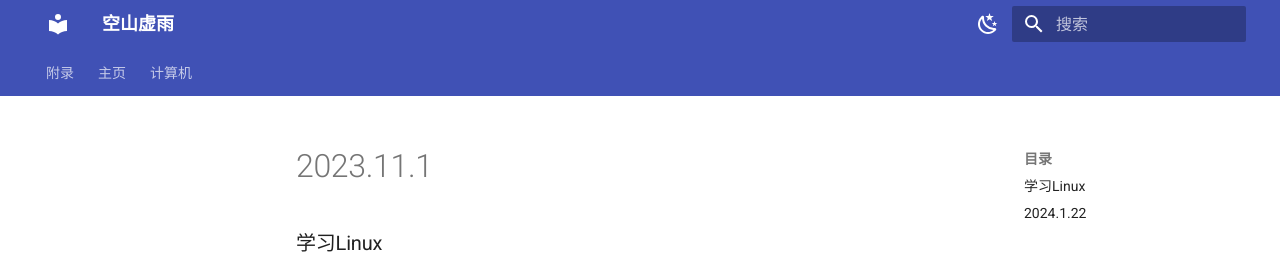
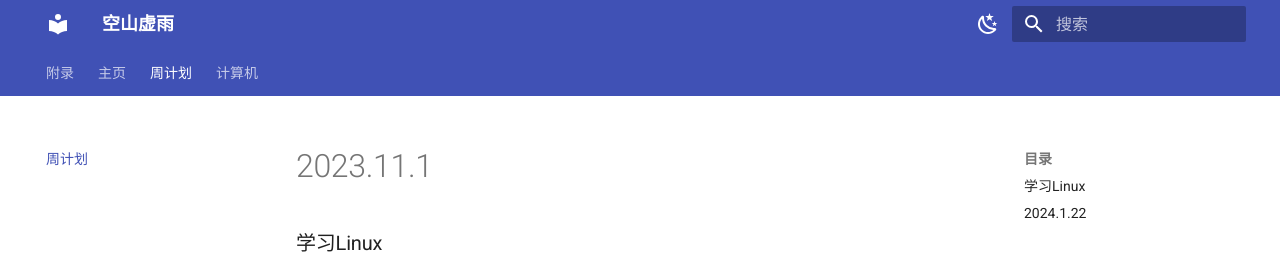
Before and after one commit to KongshanXuyu/zh-blog, an MkDocs documentation site: the page built from docs/周计划/文件.md, in a window 1280 px wide and 900 px high. Shown: the top 256 px of the window. Built offline with MkDocs 1.6.1 and Material for MkDocs 9.7.7, drawn with Linux system fonts in a browser that asks for light colours.

Commit message:
2024-01-22_22:41:54 update

```diff
--- a/mkdocs.yml
+++ b/mkdocs.yml
@@ -56,6 +56,7 @@ nav:
     - 中华文化:
       - 庄子: 中华文化/庄子/庄子.md
   - 主页: index.md
+  - 周计划 : 周计划/文件.md
   - 计算机:
     - C语言: 计算机/C语言/文件.md
     - Linux: 计算机/Linux/文件1.md
```
